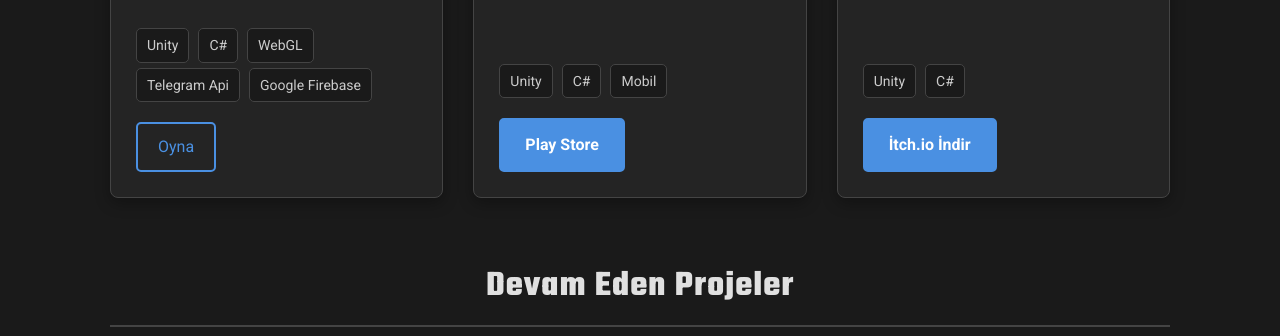
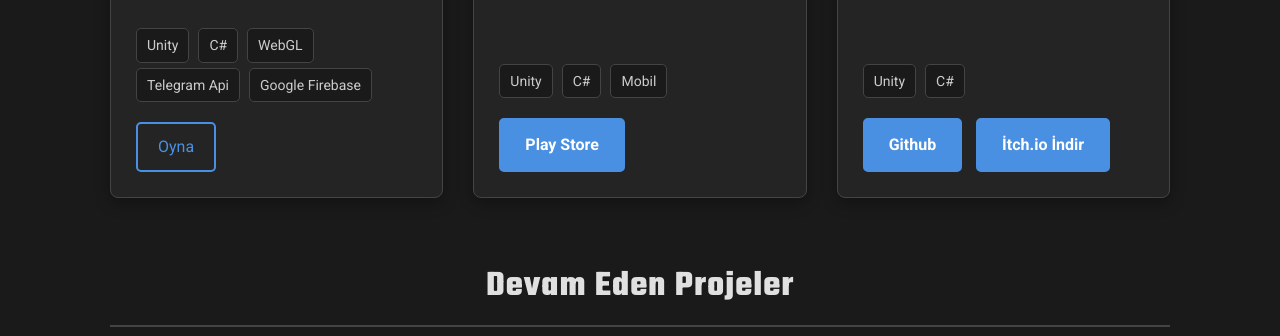
Before and after one commit to NyksN/Portfolio, a plain HTML site: page index.html in a window 1280 px wide. Shown: the part 1553-1889 px from the top of the page. Drawn offline with Linux system fonts and the light colour scheme.

Commit message:
Update index.html

```diff
--- a/index.html
+++ b/index.html
@@ -98,8 +98,13 @@ Oyun, geleneksel mana sistemi yerine geçen 'Yağ Barı' mekaniği ile kaynak y
 
                         </div>
                         <div class="proje-linkleri">
+                            <a href="https://github.com/NyksN/Can-t_Jam" class="btn" target="_blank">Github</a>
                             <a href="https://nyksn.itch.io/pehlivanlar-kartelas" class="btn" target="_blank">İtch.io İndir</a>
                         </div>
+
+
+
+
                     </div>
                 </div>
 
```
